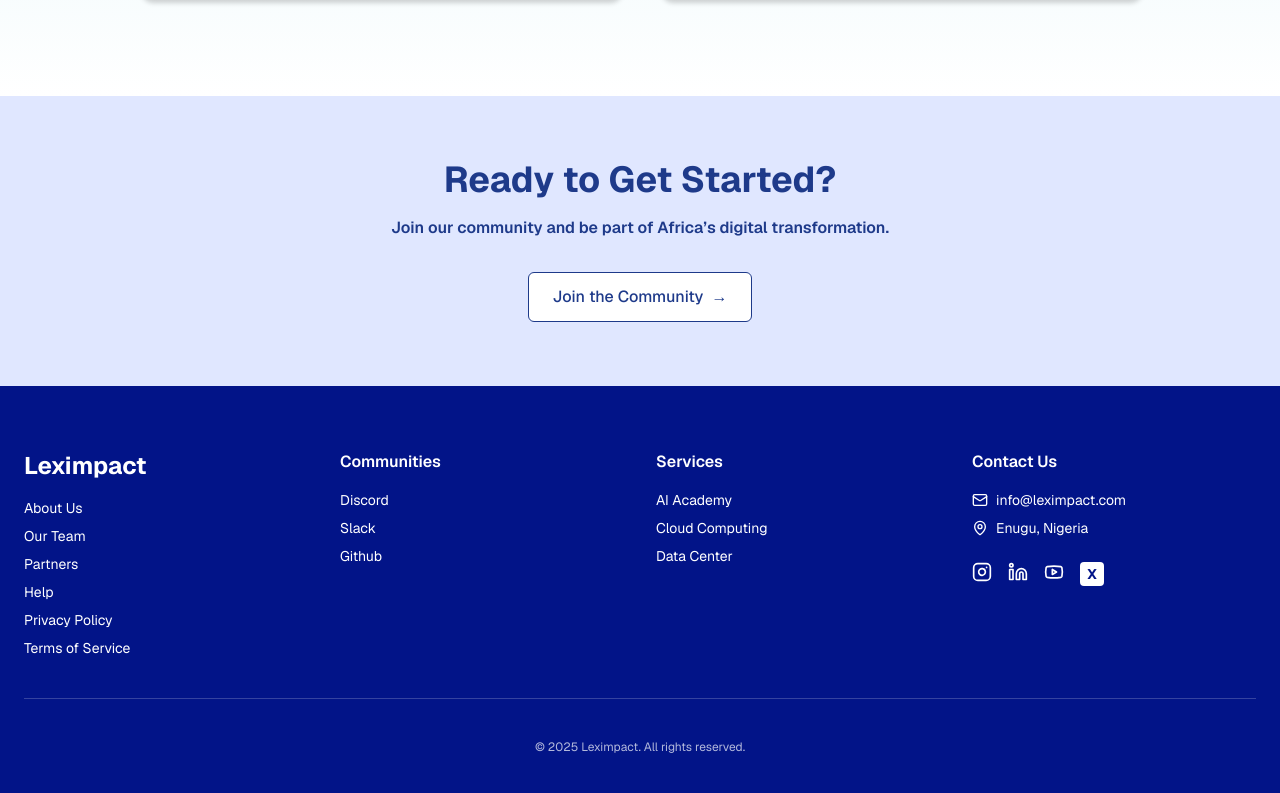
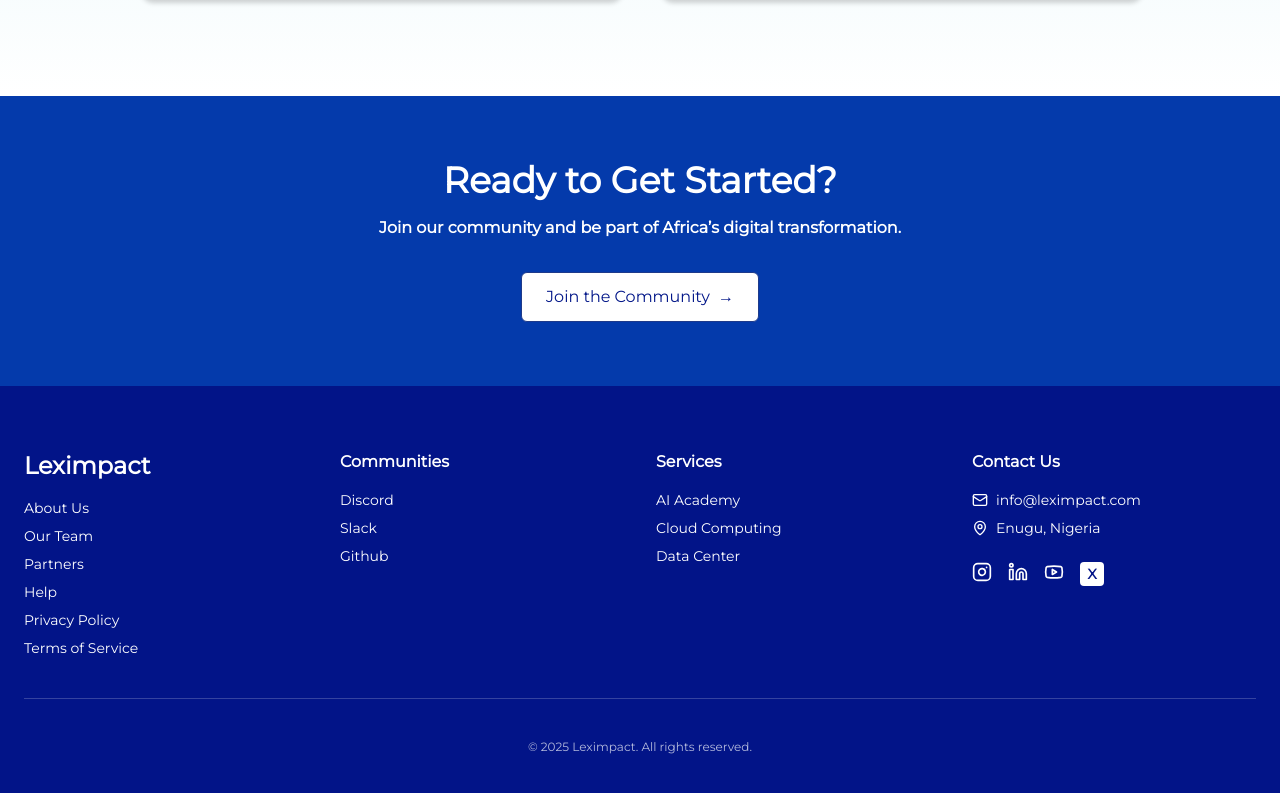
Before and after one commit to mosnyik/leximpact, a Next.js app: page / in a window 1280 px wide. Shown: the part 2244-3037 px from the top of the page. Built offline with nearby package versions, Linux system fonts and the light colour scheme.

Commit message:
fix(getstarted): the section styling is fixed and matches figma design

```diff
--- a/app/globals.css
+++ b/app/globals.css
@@ -10,7 +10,7 @@
    --hero-mild: #E2F5F9E5; */
 @layer base {
   :root {
-    --hero-strong: 190 68% 86% ;
+    --hero-strong: 190 68% 86%;
     --hero-mild: 190 66% 93%;
     --background: 0 0% 100%;
     --foreground: 0 0% 4%;
@@ -73,5 +73,6 @@
   }
   body {
     @apply bg-background text-foreground;
+    @apply font-montserrat;
   }
 }
--- a/components/GetStartedSection.tsx
+++ b/components/GetStartedSection.tsx
@@ -1,14 +1,14 @@
 // components/GetStartedSection.tsx
 export default function GetStartedSection() {
   return (
-    <section className="bg-[#E0E7FF] py-16 text-center">
-      <h2 className="text-3xl md:text-4xl font-bold text-[#1E3A8A] mb-4">
+    <section className="bg-[#043AAB] py-16 text-center font-montserrat">
+      <h2 className="text-3xl md:text-4xl font-bold text-white mb-4">
         Ready to Get Started?
       </h2>
-      <p className="text-[#1E3A8A] font-semibold mb-8">
+      <p className="text-white font-semibold mb-8">
         Join our community and be part of Africa’s digital transformation.
       </p>
-      <button className="bg-white text-[#1E3A8A] border border-[#1E3A8A] hover:bg-[#f0f4ff] transition px-6 py-3 rounded-md font-medium inline-flex items-center gap-2">
+      <button className="bg-white text-primary border border-[#1E3A8A] hover:bg-[#f0f4ff] transition px-6 py-3 rounded-md font-medium inline-flex items-center gap-2">
         Join the Community
         <span>→</span>
       </button>
```
